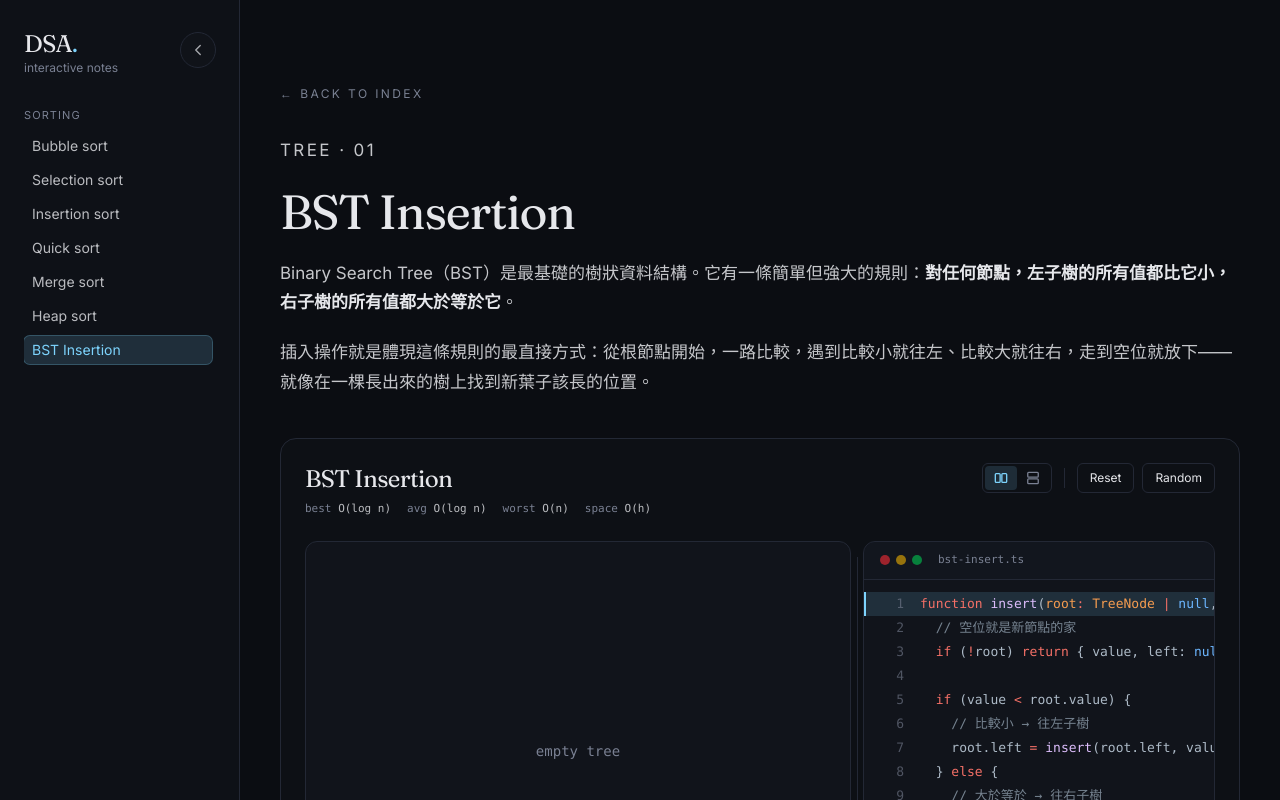
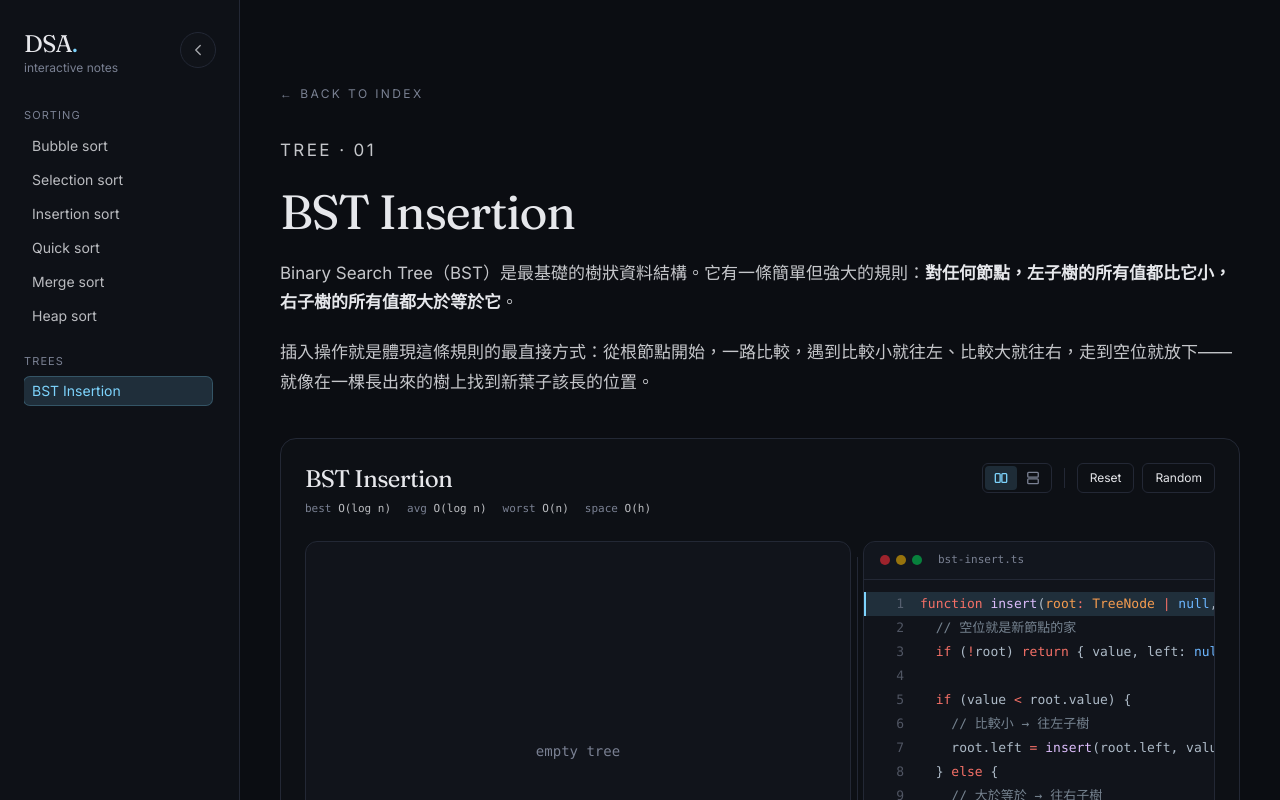
Before and after one commit to kyoyadmoon/DSA-note, a Next.js app: page /tree/bst-insert in a window 1280 px wide. Shown: the top 800 px of the page. Built offline with nearby package versions, Linux system fonts and the light colour scheme.

Commit message:
refactor: extract Sidebar component and integrate reusable Legend component into TreeRenderer

```diff
--- a/components/layout/AppShell.tsx
+++ b/components/layout/AppShell.tsx
@@ -1,30 +1,20 @@
 "use client";
 
 import { useEffect, useState } from "react";
-import Link from "next/link";
-import { usePathname } from "next/navigation";
+import {
+  ExpandSidebarButton,
+  Sidebar,
+} from "@/components/layout/Sidebar";
 
 type Props = {
   children: React.ReactNode;
 };
 
 const SIDEBAR_STATE_KEY = "dsa:sidebar-collapsed";
-const SIDEBAR_WIDTH_PX = 240;
-
-const SORTING_LINKS = [
-  { href: "/sorting/bubble-sort", label: "Bubble sort" },
-  { href: "/sorting/selection-sort", label: "Selection sort" },
-  { href: "/sorting/insertion-sort", label: "Insertion sort" },
-  { href: "/sorting/quick-sort", label: "Quick sort" },
-  { href: "/sorting/merge-sort", label: "Merge sort" },
-  { href: "/sorting/heap-sort", label: "Heap sort" },
-  { href: "/tree/bst-insert", label: "BST Insertion" },
-] as const;
 
 export function AppShell({ children }: Props) {
   const [isCollapsed, setIsCollapsed] = useState(false);
   const [hasLoadedSidebarState, setHasLoadedSidebarState] = useState(false);
-  const pathname = usePathname();
 
   useEffect(() => {
     try {
@@ -47,121 +37,16 @@ export function AppShell({ children }: Props) {
 
   return (
     <div className="min-h-screen md:flex">
-      {isCollapsed ? (
-        <button
-          type="button"
-          onClick={() => setIsCollapsed(false)}
-          className="hidden md:flex fixed left-4 top-4 z-30 h-10 w-10 items-center justify-center rounded-full border border-border bg-surface/92 text-foreground/80 shadow-lg backdrop-blur-sm transition-colors hover:text-foreground hover:bg-surface-raised"
-          aria-label="Expand navigation drawer"
-          aria-expanded="false"
-        >
-          <ChevronIcon direction="right" />
-        </button>
-      ) : null}
-
-      <aside
-        className={
-          "hidden md:flex sticky top-0 self-start h-screen shrink-0 overflow-hidden bg-surface/60 transition-[width,border-color] duration-300 ease-out " +
-          (isCollapsed ? "border-r border-transparent" : "border-r border-border")
-        }
-        style={{ width: isCollapsed ? 0 : SIDEBAR_WIDTH_PX }}
-      >
-        <div
-          className={
-            "flex h-full w-60 min-w-60 flex-col gap-8 px-6 py-8 transition-opacity duration-200 " +
-            (isCollapsed ? "pointer-events-none opacity-0" : "opacity-100")
-          }
-        >
-          <div className="flex items-start justify-between gap-3">
-            <Link href="/" className="block">
-              <div className="font-serif text-2xl leading-none tracking-tight">
-                DSA<span className="text-accent">.</span>
-              </div>
-              <div className="mt-1 text-xs text-muted">interactive notes</div>
-            </Link>
-
-            <button
-              type="button"
-              onClick={() => setIsCollapsed(true)}
-              className="flex h-9 w-9 items-center justify-center rounded-full border border-border bg-surface/92 text-foreground/70 transition-colors hover:text-foreground hover:bg-surface-raised"
-              aria-label="Collapse navigation drawer"
-              aria-expanded="true"
-            >
-              <ChevronIcon direction="left" />
-            </button>
-          </div>
-
-          <nav className="min-h-0 flex-1 space-y-6 overflow-y-auto pr-1 text-sm">
-            <div>
-              <div className="mb-2 text-[11px] uppercase tracking-widest text-muted">
-                Sorting
-              </div>
-              <ul className="space-y-1.5">
-                {SORTING_LINKS.map((item) => (
-                  <SidebarLink
-                    key={item.href}
-                    href={item.href}
-                    isActive={pathname === item.href}
-                  >
-                    {item.label}
-                  </SidebarLink>
-                ))}
-              </ul>
-            </div>
-          </nav>
-        </div>
-      </aside>
+      <ExpandSidebarButton
+        isCollapsed={isCollapsed}
+        onExpand={() => setIsCollapsed(false)}
+      />
+      <Sidebar
+        isCollapsed={isCollapsed}
+        onCollapse={() => setIsCollapsed(true)}
+      />
 
       <main className="min-w-0 flex-1">{children}</main>
     </div>
   );
 }
-
-function SidebarLink({
-  href,
-  isActive,
-  children,
-}: {
-  href: string;
-  isActive: boolean;
-  children: React.ReactNode;
-}) {
-  return (
-    <li>
-      <Link
-        href={href}
-        aria-current={isActive ? "page" : undefined}
-        className={
-          "block rounded-md px-2 py-1 transition-colors " +
-          (isActive
-            ? "bg-accent/15 text-accent ring-1 ring-accent/35"
-            : "text-foreground/80 hover:bg-surface-raised hover:text-foreground")
-        }
-      >
-        {children}
-      </Link>
-    </li>
-  );
-}
-
-function ChevronIcon({ direction }: { direction: "left" | "right" }) {
-  return (
-    <svg
-      width="18"
-      height="18"
-      viewBox="0 0 24 24"
-      fill="none"
-      stroke="currentColor"
-      strokeWidth="1.8"
-      strokeLinecap="round"
-      strokeLinejoin="round"
-      aria-hidden="true"
-    >
-      {direction === "left" ? (
-        <path d="m15 18-6-6 6-6" />
-      ) : (
-        <path d="m9 18 6-6-6-6" />
-      )}
-    </svg>
-  );
-}
--- /dev/null
+++ b/components/layout/Sidebar.tsx
@@ -0,0 +1,159 @@
+"use client";
+
+import Link from "next/link";
+import { usePathname } from "next/navigation";
+
+const TREE_LINKS = [
+  { href: "/tree/bst-insert", label: "BST Insertion" },
+] as const;
+
+const SORTING_LINKS = [
+  { href: "/sorting/bubble-sort", label: "Bubble sort" },
+  { href: "/sorting/selection-sort", label: "Selection sort" },
+  { href: "/sorting/insertion-sort", label: "Insertion sort" },
+  { href: "/sorting/quick-sort", label: "Quick sort" },
+  { href: "/sorting/merge-sort", label: "Merge sort" },
+  { href: "/sorting/heap-sort", label: "Heap sort" },
+] as const;
+
+const NAV_SECTIONS = [
+  { title: "Sorting", links: SORTING_LINKS },
+  { title: "Trees", links: TREE_LINKS },
+] as const;
+
+type Props = {
+  isCollapsed: boolean;
+  onCollapse: () => void;
+};
+
+export function Sidebar({ isCollapsed, onCollapse }: Props) {
+  const pathname = usePathname();
+
+  return (
+    <aside
+      className={
+        "hidden md:flex sticky top-0 self-start h-screen shrink-0 overflow-hidden bg-surface/60 transition-[width,border-color] duration-300 ease-out " +
+        (isCollapsed ? "border-r border-transparent" : "border-r border-border")
+      }
+      style={{ width: isCollapsed ? 0 : 240 }}
+    >
+      <div
+        className={
+          "flex h-full w-60 min-w-60 flex-col gap-8 px-6 py-8 transition-opacity duration-200 " +
+          (isCollapsed ? "pointer-events-none opacity-0" : "opacity-100")
+        }
+      >
+        <div className="flex items-start justify-between gap-3">
+          <Link href="/" className="block">
+            <div className="font-serif text-2xl leading-none tracking-tight">
+              DSA<span className="text-accent">.</span>
+            </div>
+            <div className="mt-1 text-xs text-muted">interactive notes</div>
+          </Link>
+
+          <button
+            type="button"
+            onClick={onCollapse}
+            className="flex h-9 w-9 items-center justify-center rounded-full border border-border bg-surface/92 text-foreground/70 transition-colors hover:text-foreground hover:bg-surface-raised"
+            aria-label="Collapse navigation drawer"
+            aria-expanded="true"
+          >
+            <ChevronIcon direction="left" />
+          </button>
+        </div>
+
+        <nav className="min-h-0 flex-1 space-y-6 overflow-y-auto pr-1 text-sm">
+          {NAV_SECTIONS.map((section) => (
+            <div key={section.title}>
+              <div className="mb-2 text-[11px] uppercase tracking-widest text-muted">
+                {section.title}
+              </div>
+              <ul className="space-y-1.5">
+                {section.links.map((item) => (
+                  <SidebarLink
+                    key={item.href}
+                    href={item.href}
+                    isActive={pathname === item.href}
+                  >
+                    {item.label}
+                  </SidebarLink>
+                ))}
+              </ul>
+            </div>
+          ))}
+        </nav>
+      </div>
+    </aside>
+  );
+}
+
+export function ExpandSidebarButton({
+  isCollapsed,
+  onExpand,
+}: {
+  isCollapsed: boolean;
+  onExpand: () => void;
+}) {
+  if (!isCollapsed) return null;
+
+  return (
+    <button
+      type="button"
+      onClick={onExpand}
+      className="hidden md:flex fixed left-4 top-4 z-30 h-10 w-10 items-center justify-center rounded-full border border-border bg-surface/92 text-foreground/80 shadow-lg backdrop-blur-sm transition-colors hover:text-foreground hover:bg-surface-raised"
+      aria-label="Expand navigation drawer"
+      aria-expanded="false"
+    >
+      <ChevronIcon direction="right" />
+    </button>
+  );
+}
+
+function SidebarLink({
+  href,
+  isActive,
+  children,
+}: {
+  href: string;
+  isActive: boolean;
+  children: React.ReactNode;
+}) {
+  return (
+    <li>
+      <Link
+        href={href}
+        aria-current={isActive ? "page" : undefined}
+        className={
+          "block rounded-md px-2 py-1 transition-colors " +
+          (isActive
+            ? "bg-accent/15 text-accent ring-1 ring-accent/35"
+            : "text-foreground/80 hover:bg-surface-raised hover:text-foreground")
+        }
+      >
+        {children}
+      </Link>
+    </li>
+  );
+}
+
+function ChevronIcon({ direction }: { direction: "left" | "right" }) {
+  return (
+    <svg
+      width="18"
+      height="18"
+      viewBox="0 0 24 24"
+      fill="none"
+      stroke="currentColor"
+      strokeWidth="1.8"
+      strokeLinecap="round"
+      strokeLinejoin="round"
+      aria-hidden="true"
+    >
+      {direction === "left" ? (
+        <path d="m15 18-6-6 6-6" />
+      ) : (
+        <path d="m9 18 6-6-6-6" />
+      )}
+    </svg>
+  );
+}
--- a/components/renderers/TreeRenderer.tsx
+++ b/components/renderers/TreeRenderer.tsx
@@ -1,6 +1,7 @@
 "use client";
 
 import { motion, AnimatePresence } from "framer-motion";
+import { Legend } from "@/components/visualizer/Legend";
 import type { TreeStep, TreeNodeState } from "@/lib/types/tree";
 import {
   calculateTreeLayout,
@@ -96,24 +97,21 @@ export function TreeRenderer({ step, direction = 0 }: Props) {
           initial={{ opacity: 0, y: -8 }}
           animate={{ opacity: 1, y: 0 }}
           className="absolute top-3 left-1/2 -translate-x-1/2 z-20
-            font-mono text-xs px-3 py-1 rounded-full
+            font-mono text-sm px-3 py-1 rounded-full
             bg-surface-raised border border-border shadow-md text-accent"
         >
           insert({operationValue})
         </motion.div>
       )}
 
-      <div
-        className="absolute bottom-3 left-3 z-20 rounded-lg border border-border/80 bg-surface/92 px-3 py-2 shadow-md backdrop-blur-sm"
-        aria-label="Animation color legend"
-      >
-        <div className="mb-1 font-mono text-[15px] uppercase tracking-[0.16em] text-muted">
-          Color legend
-        </div>
-        <div className="flex flex-wrap gap-x-5 gap-y-3 text-[16.5px] text-muted">
-          {LEGEND_ITEMS.map((item) => (
-            <div key={item.label} className="flex items-center gap-2">
-              {item.isLine ? (
+      <Legend
+        title="Legend"
+        ariaLabel="Animation color legend"
+        className="absolute bottom-3 left-3 z-20"
+        items={LEGEND_ITEMS.map((item) => ({
+          label: item.label,
+          color: item.isLine ? undefined : item.color,
+          marker: item.isLine ? (
             <span
               className="block w-4 rounded-full"
               style={{
@@ -122,18 +120,9 @@ export function TreeRenderer({ step, direction = 0 }: Props) {
               }}
               aria-hidden="true"
             />
-              ) : (
-                <span
-                  className="block size-2.5 rounded-full"
-                  style={{ backgroundColor: item.color }}
-                  aria-hidden="true"
+          ) : undefined,
+        }))}
       />
-              )}
-              <span>{item.label}</span>
-            </div>
-          ))}
-        </div>
-      </div>
 
       <svg
         width={layout.width * scale}
```
Lines whose indentation alone changed are shown as unchanged.
